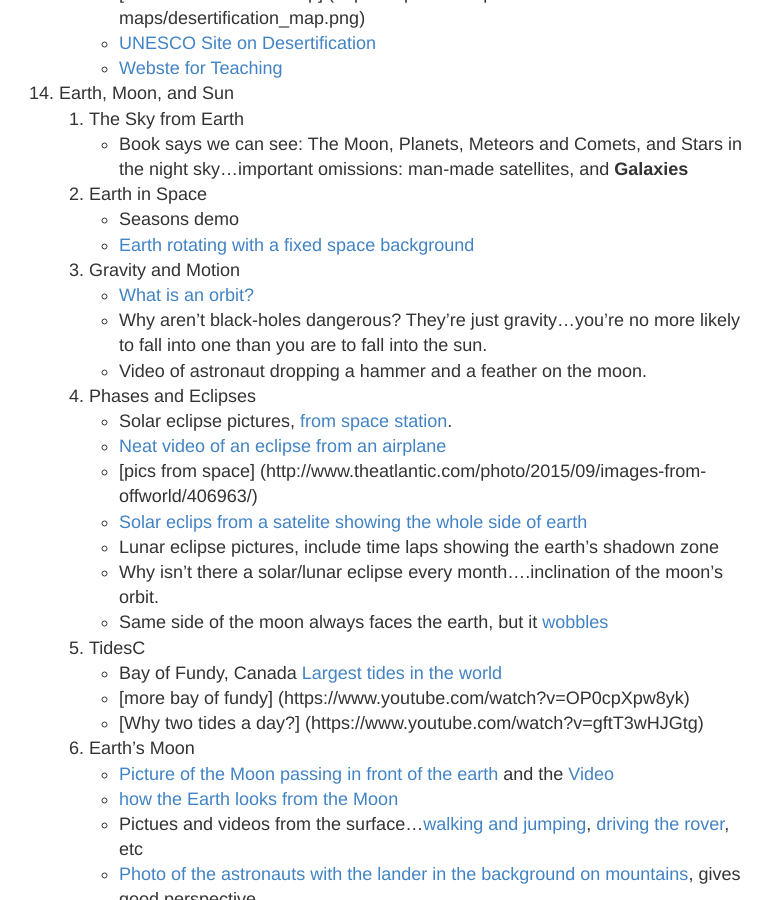
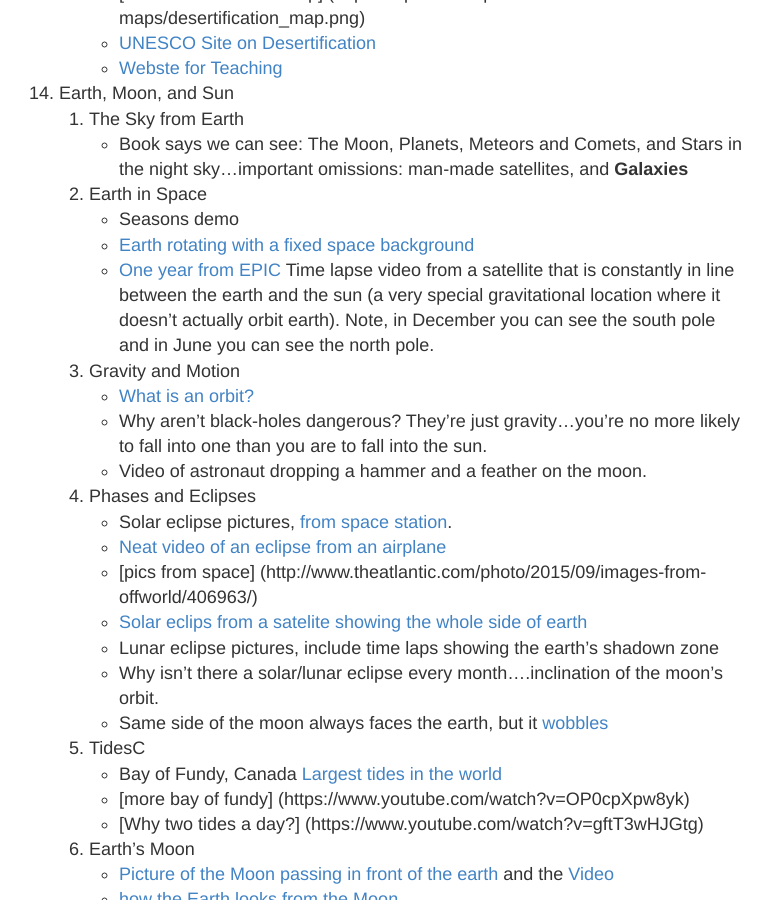
Before and after one commit to ctkstl/earth_science, a Jekyll site: the page built from resources.md, in a window 1280 px wide and 900 px high, scrolled down 6883 px. Shown: the whole window, without its empty margins (251-1023 px from the left). Built offline with Jekyll 4.4.1, drawn with Linux system fonts in a browser that asks for light colours.

Commit message:
Time lapse from lagrange 1.

```diff
--- a/resources.md
+++ b/resources.md
@@ -217,6 +217,7 @@ permalink: /resources/
     2.  Earth in Space
         *   Seasons demo
         *   [Earth rotating with a fixed space background](http://giant.gfycat.com/InexperiencedQuestionableAegeancat.gif)
+        *   [One year from EPIC](https://www.youtube.com/watch?v=CFrP6QfbC2g) Time lapse video from a satellite that is constantly in line between the earth and the sun (a very special gravitational location where it doesn't actually orbit earth). Note, in December you can see the south pole and in June you can see the north pole.
     3.  Gravity and Motion
         *   [What is an orbit?](https://ctkstl.github.io/earth_science/pages/What-is-an-Orbit/)
         *   Why aren't black-holes dangerous? They're just gravity...you're no more likely to fall into one than you are to fall into the sun.
```
